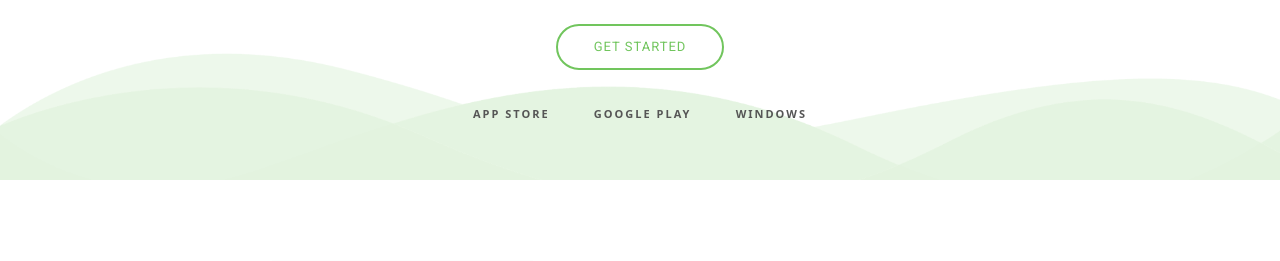
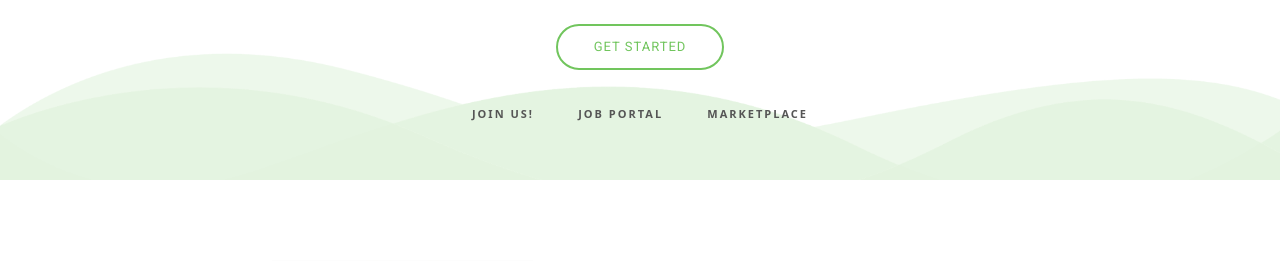
Before and after one commit to The-inevitables/project-new-dawn, a PHP site: page /javascript/ in a window 1280 px wide. Shown: the part 620-881 px from the top of the page. Run offline with PHP 8.4, Linux system fonts and the light colour scheme.

Commit message:
update index.php

```diff
--- a/index.php
+++ b/index.php
@@ -46,24 +46,6 @@
           <li><a class="nav-link scrollto" href="#about-us">About</a></li>
           <li><a class="nav-link scrollto" href="#features">Features</a></li>
           <li><a class="nav-link scrollto" href="#team">Team</a></li>
-          <!-- <li><a class="nav-link scrollto" href="#pricing">Pricing</a></li> -->
-          <!-- <li class="dropdown"><a href="#"><span>Drop Down</span> <i class="bi bi-chevron-down"></i></a>
-            <ul>
-              <li><a href="#">Drop Down 1</a></li>
-              <li class="dropdown"><a href="#"><span>Deep Drop Down</span> <i class="bi bi-chevron-right"></i></a>
-                <ul>
-                  <li><a href="#">Deep Drop Down 1</a></li>
-                  <li><a href="#">Deep Drop Down 2</a></li>
-                  <li><a href="#">Deep Drop Down 3</a></li>
-                  <li><a href="#">Deep Drop Down 4</a></li>
-                  <li><a href="#">Deep Drop Down 5</a></li>
-                </ul>
-              </li>
-              <li><a href="#">Drop Down 2</a></li>
-              <li><a href="#">Drop Down 3</a></li>
-              <li><a href="#">Drop Down 4</a></li>
-            </ul>
-          </li> -->
           <li><a class="nav-link scrollto" href="#contact">Contact</a></li>
         </ul>
         <i class="bi bi-list mobile-nav-toggle"></i>
@@ -80,9 +62,9 @@
       <img src="assets/img/hero-img.png" alt="Hero Imgs" data-aos="zoom-out" data-aos-delay="100">
       <a href="pages/sign-in.php" class="btn-get-started scrollto">Get Started</a>
       <div class="btns">
-        <a href="#"><i class="fa fa-apple fa-3x"></i> App Store</a>
-        <a href="#"><i class="fa fa-play fa-3x"></i> Google Play</a>
-        <a href="#"><i class="fa fa-windows fa-3x"></i> windows</a>
+        <a href="pages/team.php"><i class="fa fa-apple fa-3x"></i> Join Us!</a>
+        <a href="pages/jobfinder.php"><i class="fa fa-play fa-3x"></i> Job Portal</a>
+        <a href="pages/marketplace.php"><i class="fa fa-windows fa-3x"></i> Marketplace</a>
       </div>
     </div>
   </section><!-- End Hero Section -->
```
